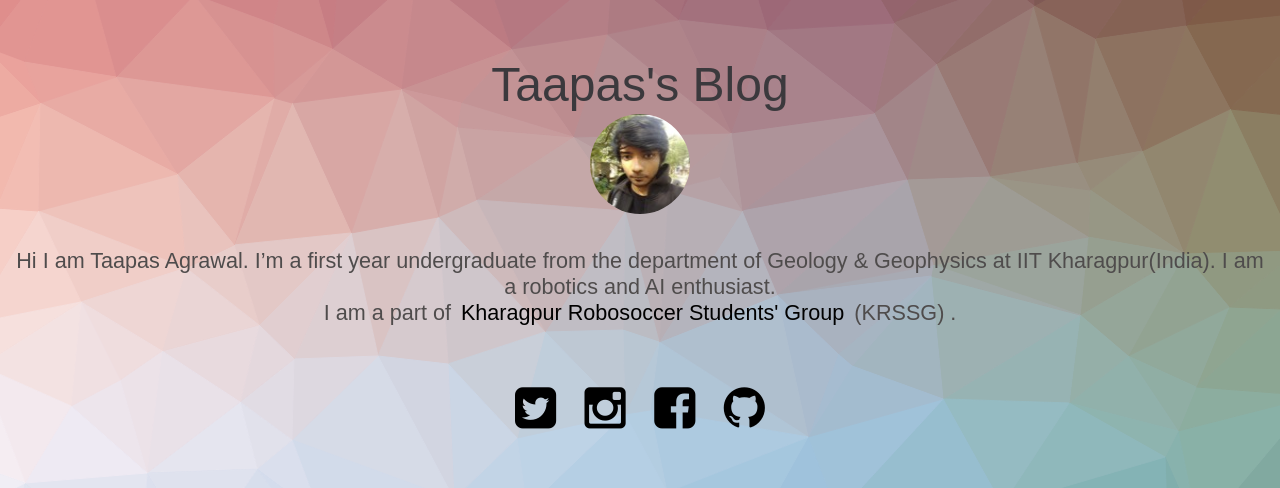
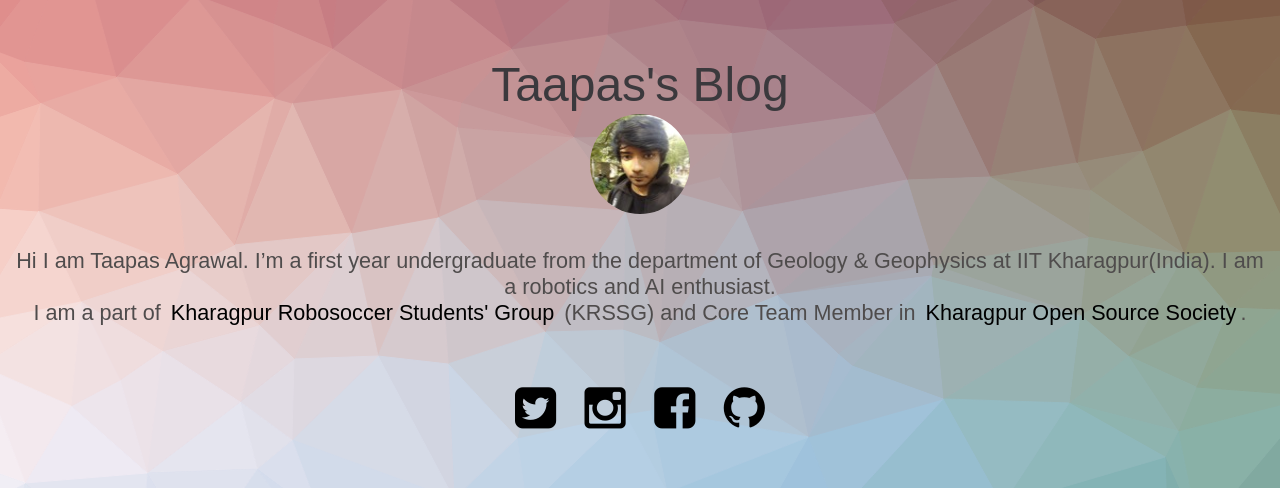
Before and after one commit to taapasX28/taapasX28.github.io, a Jekyll site: the page built from index.html, in a window 1280 px wide, cut to the strip 0-488 px from the top of the page. Built offline with Jekyll 4.4.1, drawn with Linux system fonts in a browser that asks for light colours.

Commit message:
Intro Changed

```diff
--- a/index.html
+++ b/index.html
@@ -85,7 +85,7 @@
     <header class="header">
         <h1>Taapas's Blog</h1>
            <img src="taapas.jpg" alt="" class="avatar">
-          <h1><span> Hi I am Taapas Agrawal. I’m a first year undergraduate from the department of Geology & Geophysics at IIT Kharagpur(India). I am a robotics and AI enthusiast.<br> I am a part of  <a href="http://krssg.in">Kharagpur Robosoccer Students' Group</a>  (KRSSG) .</span></h1>
+          <h1><span> Hi I am Taapas Agrawal. I’m a first year undergraduate from the department of Geology & Geophysics at IIT Kharagpur(India). I am a robotics and AI enthusiast.<br> I am a part of  <a href="http://krssg.in">Kharagpur Robosoccer Students' Group</a>  (KRSSG) and Core Team Member in <a href="https://kossiitkgp.in/">Kharagpur Open Source Society</a>.</span></h1>
         <nav class="links">
             <a href="#"><i class="fa fa-twitter-square fa-3x"></i></a>
             <a href="#"><i class="fa fa-instagram fa-3x"></i></a>
```
Also changed, not shown: 16 other files.
